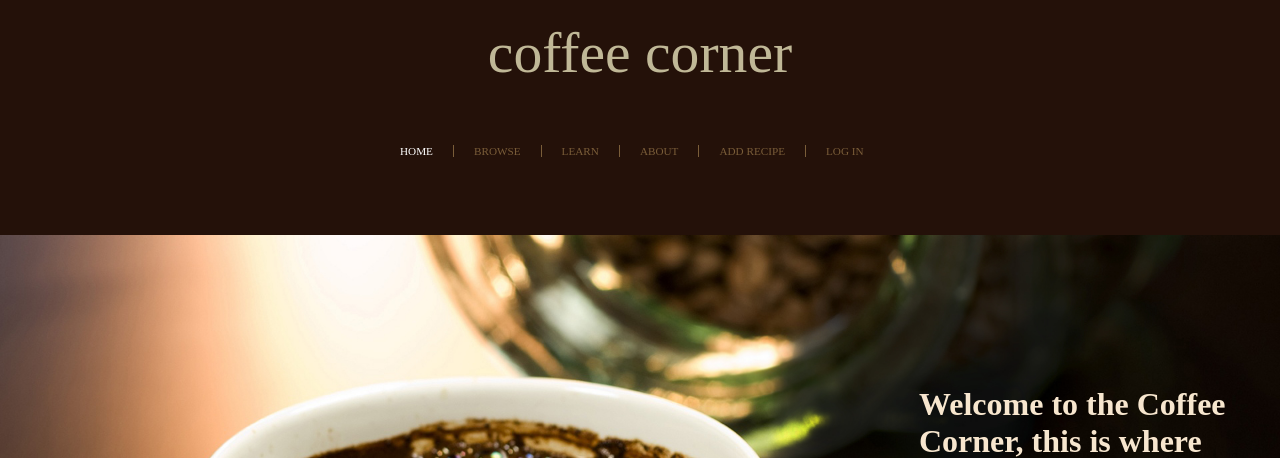
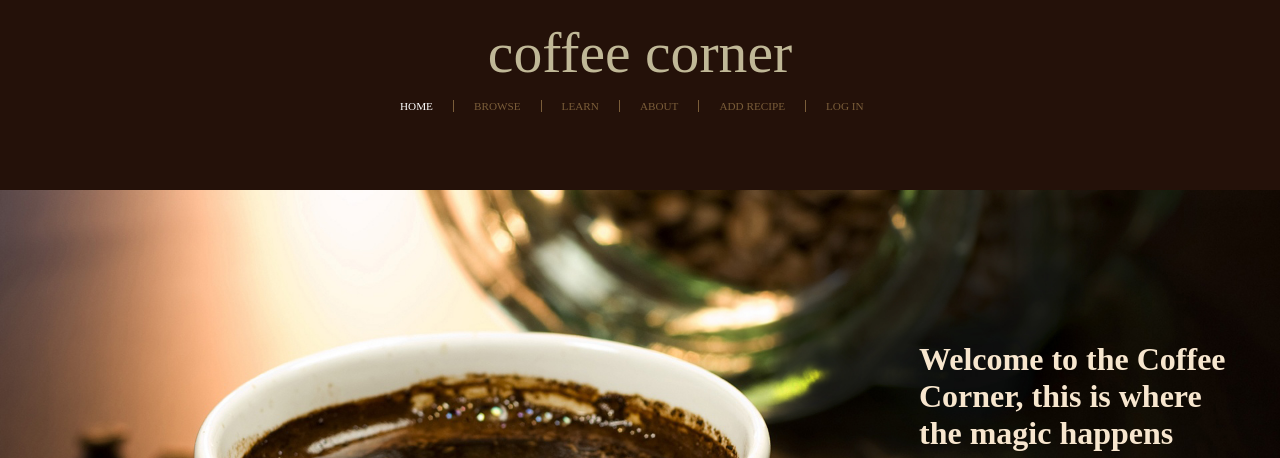
Before and after one commit to keyman9/team2project, a Flask app: page / in a window 1280 px wide. Shown: the top 458 px of the page. Run offline with Flask 2, Linux system fonts and the light colour scheme; parts of the project's set-up code (start-up, migrations or seed data) failed here and were passed over; some libraries are stand-ins or nearby versions.

Commit message:
Fixed large padding for header

```diff
--- a/static/css/styles.css
+++ b/static/css/styles.css
@@ -26,7 +26,7 @@ body {
     margin: 0;
     padding: 0;
     padding-top: 20px;
-    padding-bottom: 55px;
+    padding-bottom: 10px;
     margin-bottom: -5px;
     text-align: center;
     font-family: 'Avenir';
```
